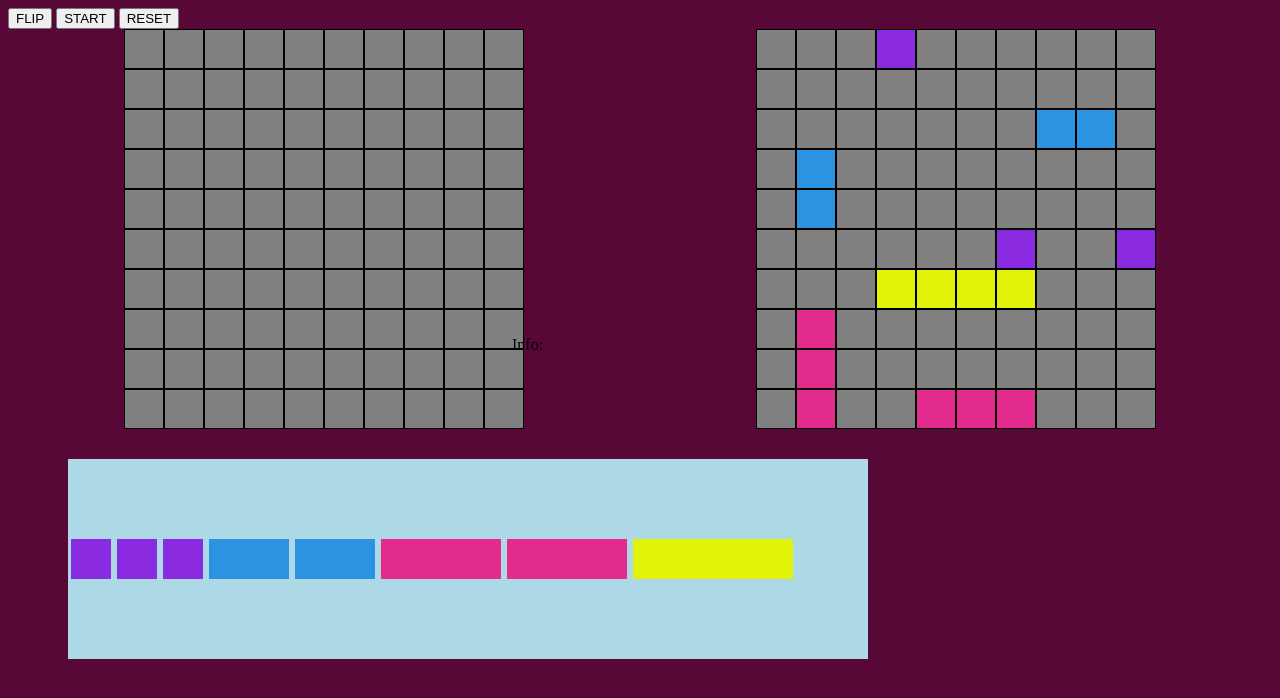
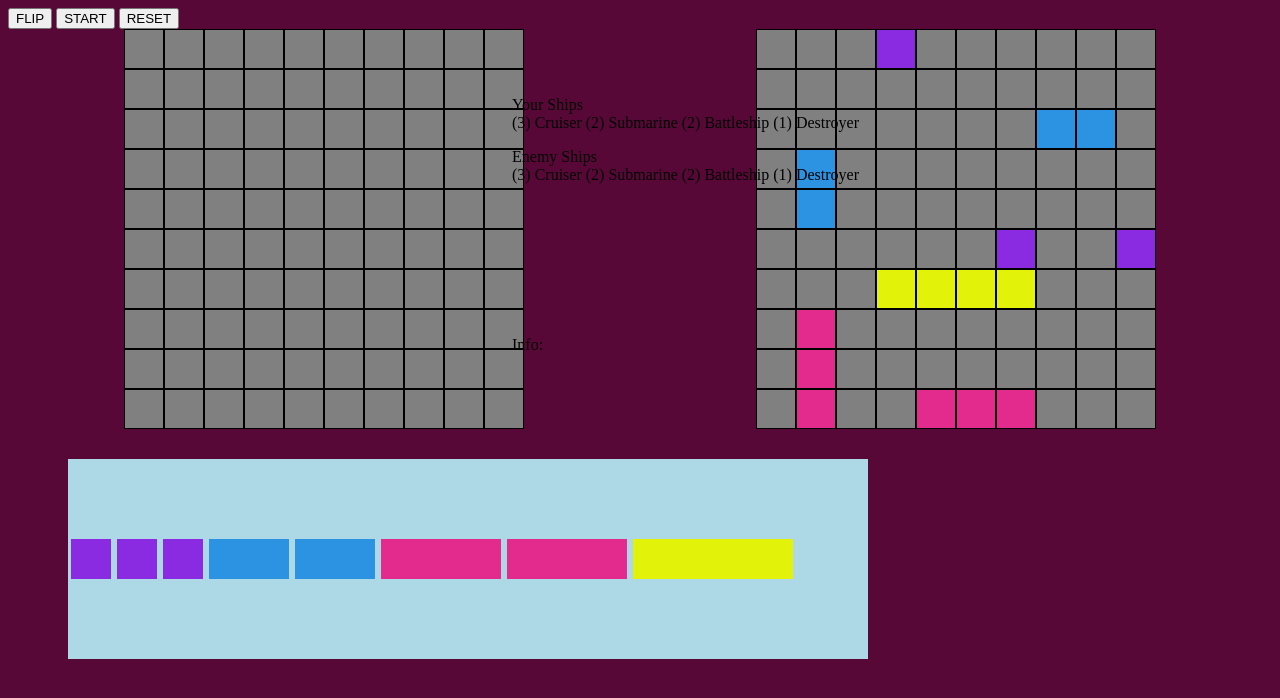
Before and after one commit to MarkBelleza/Battleship-Game, a plain HTML site: page lab01.html in a window 1280 px wide. Drawn offline with Linux system fonts and the light colour scheme.

Commit message:
added score board display

```diff
--- a/battleship.js
+++ b/battleship.js
@@ -6,23 +6,27 @@ const startBttn = document.querySelector('#start-button')
 const infoDisplay = document.querySelector('#info')
 const turnDisplay = document.querySelector('#turn-display')
 const bttnContainer = document.querySelector('#buttons-container')
+const scoreBoard = document.querySelector('#score')
+const playerShipsLeft = document.querySelector('#your-ships')
+const enemyShipsLeft = document.querySelector('#enemy-ships')
 
 //Create Ships Class
 class Ship{
-    constructor(name, length){
+    constructor(name, length, alias){
         this.name = name
         this.length = length
+        this.alias = alias
     }
 }
 
-const boat1 = new Ship('small-1', 1)
-const boat2 = new Ship('small-2', 1)
-const boat3 = new Ship('small-3', 1)
-const ship1 = new Ship('medium-1', 2)
-const ship2 = new Ship('medium-2', 2)
-const submarine1 = new Ship('large-1', 3)
-const submarine2 = new Ship('large-2', 3)
-const navy = new Ship('destroyer', 4)
+const boat1 = new Ship('small-1', 1, 'Cruiser')
+const boat2 = new Ship('small-2', 1, 'Cruiser')
+const boat3 = new Ship('small-3', 1, 'Cruiser')
+const ship1 = new Ship('medium-1', 2, 'Submarine')
+const ship2 = new Ship('medium-2', 2, 'Submarine')
+const submarine1 = new Ship('large-1', 3, 'Battleship')
+const submarine2 = new Ship('large-2', 3, 'Battleship')
+const navy = new Ship('destroyer', 4, 'Destroyer')
 
 const ships = [boat1, boat2, boat3,
     ship1, ship2,
@@ -178,6 +182,7 @@ ships.forEach(ship =>{
 
 let gameStart = false
 function resetBoard(){
+    angle = 0
     const playerBoardTiles = document.querySelectorAll('#player div')
     if(!gameStart){ //If the game has not started yet, then reset the board
         playerBoardTiles.forEach(tile => {
@@ -209,7 +214,38 @@ let computerHits = []
 let playerDownedShips = [] //Ships the player has destroyed from the enemy's board
 let computerDownedShips = [] //Ships the computer has destroyed from the player's board
 
+let initialCountShipsPlayer = {
+    'Cruiser' : 3,
+    'Submarine' : 2,
+    'Battleship' : 2,
+    'Destroyer' : 1
+}
+
+let initialCountShipsComputer = {
+    'Cruiser' : 3,
+    'Submarine' : 2,
+    'Battleship' : 2,
+    'Destroyer' : 1
+}
+function displayScore(user){
+    if(user === 'player'){
+        playerShipsLeft.textContent = `(${initialCountShipsPlayer['Cruiser']}) Cruiser  `
+        playerShipsLeft.textContent += `(${initialCountShipsPlayer['Submarine']}) Submarine  `
+        playerShipsLeft.textContent += `(${initialCountShipsPlayer['Battleship']}) Battleship  `
+        playerShipsLeft.textContent += `(${initialCountShipsPlayer['Destroyer']}) Destroyer  `
+
+    }else if(user === 'computer'){
+        enemyShipsLeft.textContent = `(${initialCountShipsComputer['Cruiser']}) Cruiser  `
+        enemyShipsLeft.textContent += `(${initialCountShipsComputer['Submarine']}) Submarine  `
+        enemyShipsLeft.textContent += `(${initialCountShipsComputer['Battleship']}) Battleship  `
+        enemyShipsLeft.textContent += `(${initialCountShipsComputer['Destroyer']}) Destroyer  `
+    }
+}
+displayScore('player')
+displayScore('computer')
+
 function resetGame(){
+    angle = 0
     playerHits = []
     computerHits = []
     playerDownedShips = []
@@ -217,6 +253,21 @@ function resetGame(){
 
     gameOver = false
     gameStart = false
+
+    initialCountShipsPlayer = {
+        'Cruiser' : 3,
+        'Submarine' : 2,
+        'Battleship' : 2,
+        'Destroyer' : 1
+    }
+
+
+    initialCountShipsComputer = {
+        'Cruiser' : 3,
+        'Submarine' : 2,
+        'Battleship' : 2,
+        'Destroyer' : 1
+    }
 
 
     //Delete and re create computer and player boards
@@ -239,6 +290,10 @@ function resetGame(){
 
     turnDisplay.textContent = ""
     infoDisplay.textContent = ""
+
+    //Reset score
+    displayScore('player')
+    displayScore('computer')
 }
 
 function createPlayAgainBttn(){
@@ -294,13 +349,15 @@ function checkScoreCondition(userHits, user){
         if(userHits.filter(shipHit => shipHit === ship.name).length === ship.length){
             //remove the ship in the userHit array and add that ship to the downedShips array
             if (user === 'player'){
-                infoDisplay.textContent = "You have downed the enemy's ship name: " + ship.name
+                infoDisplay.textContent = "You have downed the enemy's " + ship.alias
+                initialCountShipsComputer[ship.alias] -= 1
                 playerDownedShips.push(ship.name)
                 playerHits = userHits.filter(shipHit => shipHit !== ship.name)
                 gameOver = playerDownedShips.length === 8 ? true : false
             }
             else if (user === 'computer'){
-                infoDisplay.textContent = "The enemy have downed your ship named: " + ship.name
+                infoDisplay.textContent = "The enemy have downed your " + ship.alias
+                initialCountShipsPlayer[ship.alias] -= 1
                 computerDownedShips.push(ship.name)
                 computerHits = userHits.filter(shipHit => shipHit !== ship.name)
                 gameOver = computerDownedShips.length === 8 ? true : false
@@ -351,6 +408,8 @@ function playerClick(e){
             playerHits.push(...classes)
 
             checkScoreCondition(playerHits, 'player')
+            displayScore('computer') //Update computer score accordingly
+
             idicateDownedShips('player')
             playerClick()
             return
@@ -398,6 +457,8 @@ function computerTurn(){
             computerHits.push(...classes)
 
             checkScoreCondition(computerHits, 'computer')
+            displayScore('player') //Update player score accordingly
+
             idicateDownedShips('computer')
             computerTurn()
             return
--- a/lab01.html
+++ b/lab01.html
@@ -12,6 +12,19 @@
         </p>
         <p>
             <span id="turn-display"></span>
+        </p>
+    </div>
+
+    <div id="score">
+
+        <p>
+            Your Ships <br>
+            <span id="your-ships"></span>
+        </p>
+
+        <p>
+            Enemy Ships <br>
+            <span id="enemy-ships"></span>
         </p>
     </div>
 
@@ -31,6 +44,5 @@
 
 
 
-
 </body>
 </html>
--- a/styles.css
+++ b/styles.css
@@ -1,6 +1,18 @@
 
 body{
     background-color: rgb(88, 8, 55);
+}
+
+#score{
+    position: absolute;
+    top: 10%;
+    left: 40%;
+    width: 400px;
+    height: 400px;
+}
+
+#your-ships{
+    width: 20px;
 }
 
 
```
